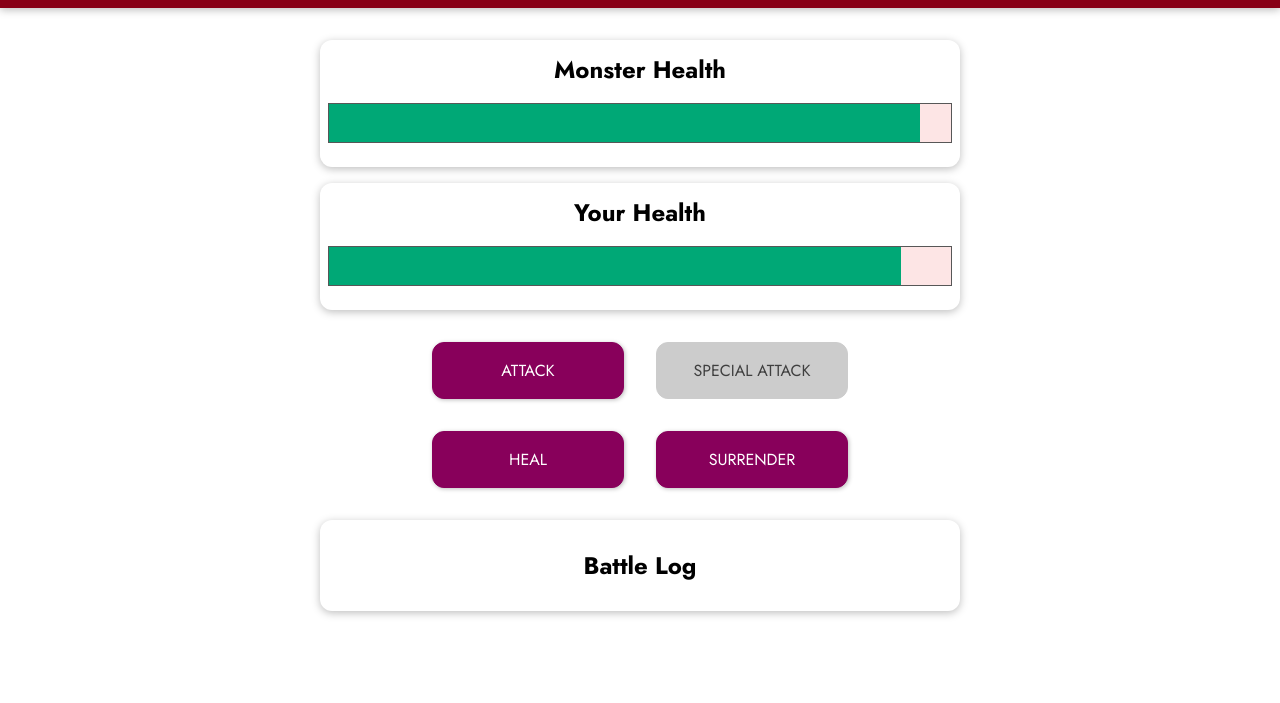
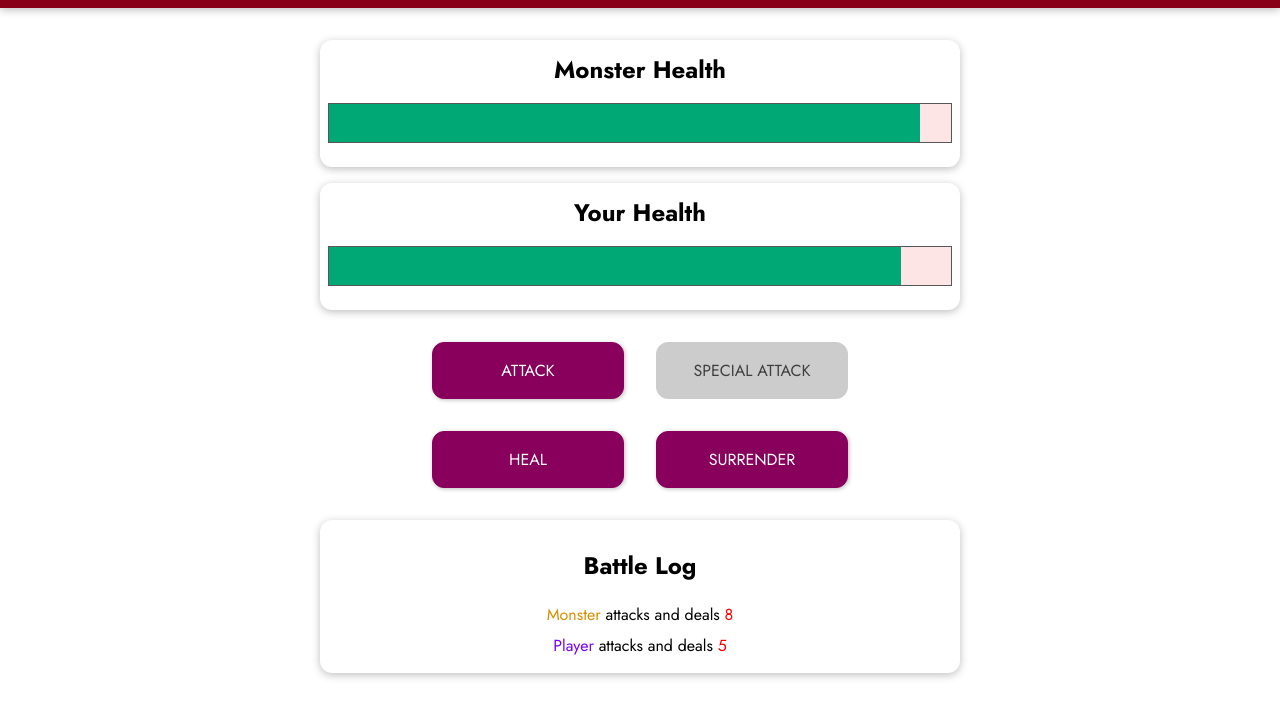
Before and after one commit to kakiche6/monster-slayer-game-vuejs, a plain HTML site: page index.html in a window 1280 px wide. Both pictures are taken after a click on the button "ATTACK". Shown: the part 97-800 px from the top of the page. Drawn offline with nearby package versions, Linux system fonts and the light colour scheme.

Commit message:
adding a battle log

```diff
--- a/app.js
+++ b/app.js
@@ -9,6 +9,7 @@ const app = Vue.createApp({
       monsterHealth: 100,
       currentRound: 0,
       winner: null,
+      logMessages: [],
     };
   },
   computed: {
@@ -58,21 +59,25 @@ const app = Vue.createApp({
       this.monsterHealth = 100;
       this.currentRound = 0;
       this.winner = null;
+      this.logMessages = [];
     },
     attackMonster() {
       this.currentRound++;
       const attackValue = getRandomValue(12, 5);
       this.monsterHealth -= attackValue;
+      this.addLogMessage('player', 'attack', attackValue);
       this.attackPlayer();
     },
     attackPlayer() {
       const attackValue = getRandomValue(15, 8);
       this.playerHealth -= attackValue;
+      this.addLogMessage('monster', 'attack', attackValue);
     },
     specialAttackMonster() {
       this.currentRound++;
       const attackValue = getRandomValue(10, 25);
       this.monsterHealth -= attackValue;
+      this.addLogMessage('player', 'attack', attackValue);
       this.attackPlayer();
     },
     healPlayer() {
@@ -84,11 +89,19 @@ const app = Vue.createApp({
         this.playerHealth += healValue;
       }
 
+      this.addLogMessage('player', 'heal', healValue);
       this.attackPlayer();
     },
     surrender() {
       this.winner = 'monster';
     },
+    addLogMessage(who, what, value) {
+      this.logMessages.unshift({
+        actionBy: who,
+        actionType: what,
+        actionValue: value,
+      });
+    },
   },
 });
 
--- a/index.html
+++ b/index.html
@@ -45,7 +45,20 @@
     </section>
     <section id="log" class="container">
       <h2>Battle Log</h2>
-      <ul></ul>
+      <ul>
+        <li v-for="logMessage in logMessages">
+          <span
+            :class="{'log--player': logMessage.actionBy === 'player', 'log--monster': logMessage.actionBy === 'monster'}">{{ logMessage.actionBy === 'player' ? 'Player' : 'Monster'
+            }}</span>
+          <span v-if="logMessage.actionType === 'heal'">
+            heals himself for
+            <span class="log--heal">{{ logMessage.actionValue }}</span></span>
+          <span v-else>
+            attacks and deals
+            <span class="log--damage">{{ logMessage.actionValue }}</span>
+          </span>
+        </li>
+      </ul>
     </section>
   </div>
 </body>
```
